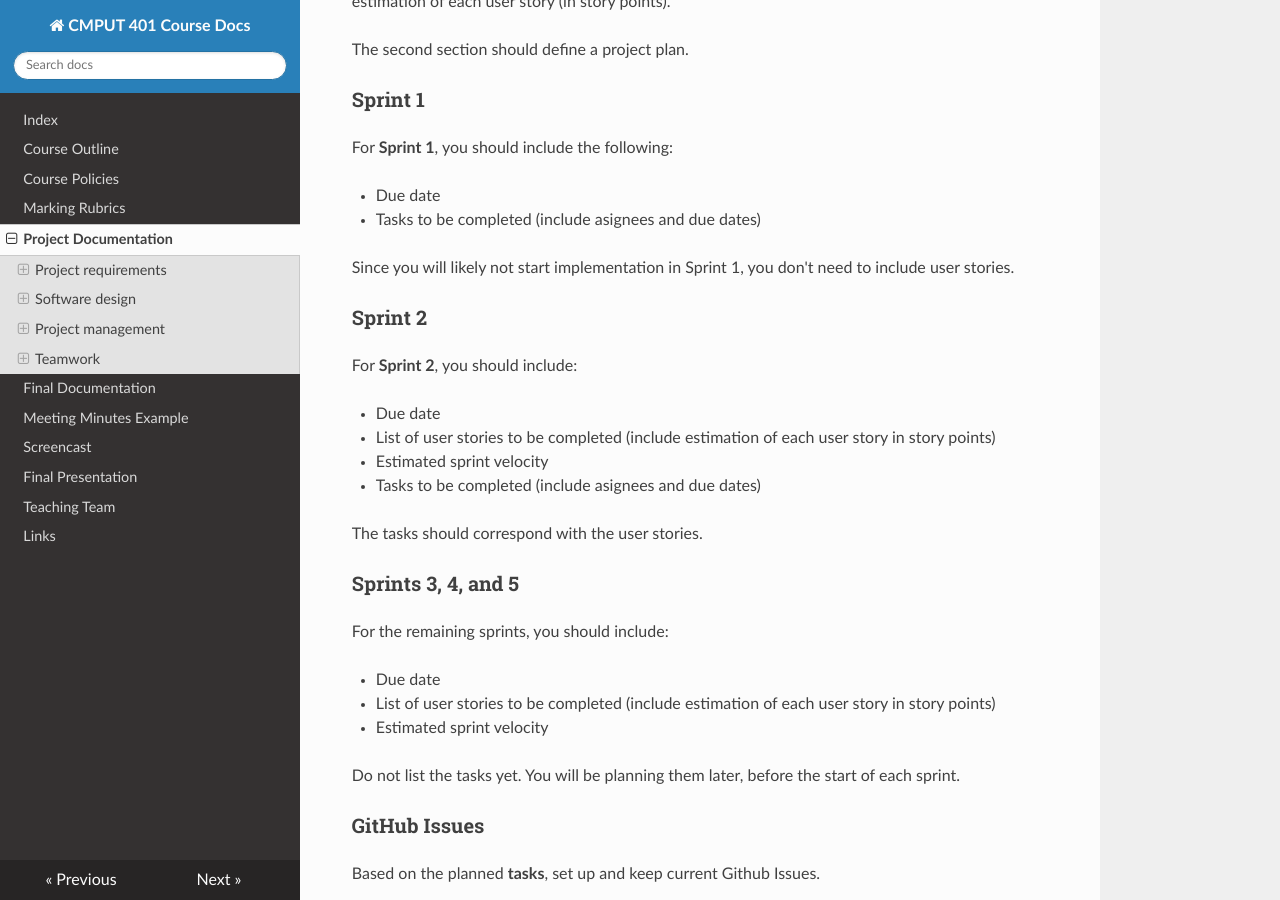
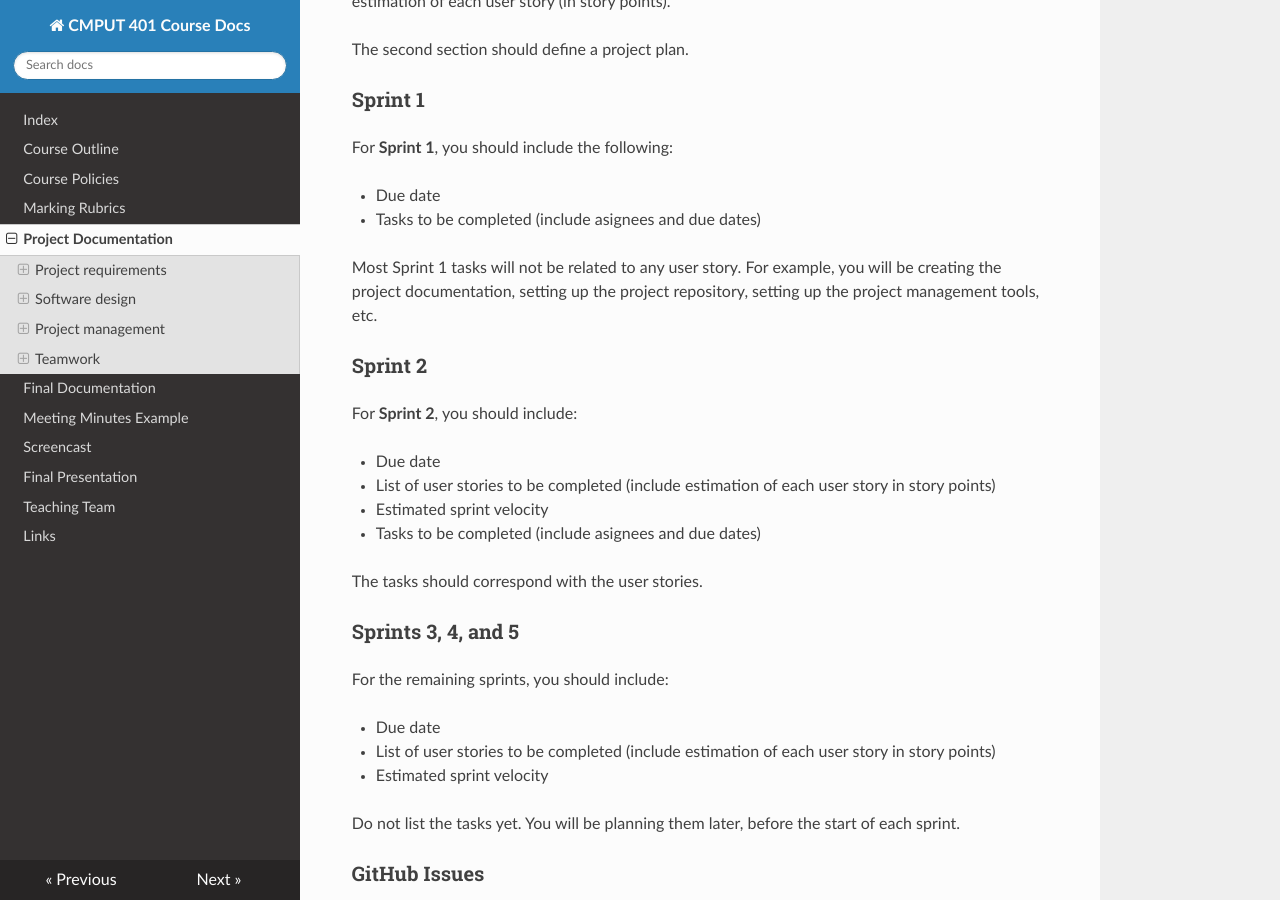
Before and after one commit to yazeedMohi/course-docs, an MkDocs documentation site: the page built from docs/project-documentation.md, in a window 1280 px wide and 900 px high, scrolled down 2926 px. Built offline with MkDocs 1.6.1, drawn with Linux system fonts in a browser that asks for light colours; nearby versions of some CDN libraries.

Commit message:
Sprint 1 clarified

```diff
--- a/docs/project-documentation.md
+++ b/docs/project-documentation.md
@@ -100,7 +100,7 @@ For **Sprint 1**, you should include the following:
 * Due date
 * Tasks to be completed (include asignees and due dates)
 
-Since you will likely not start implementation in Sprint 1, you don't need to include user stories.
+Most Sprint 1 tasks will not be related to any user story. For example, you will be creating the project documentation, setting up the project repository, setting up the project management tools, etc.
 
 ### Sprint 2
 
```
